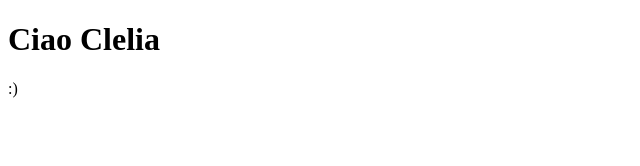
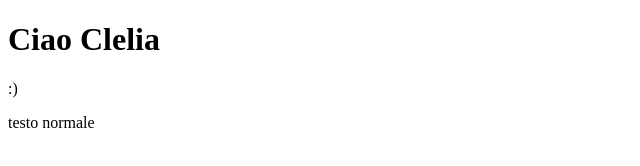
Before and after one commit to StefaniaSperani/htmlcss-hello, a plain HTML site: page index.html in a window 1280 px wide. Shown: the whole page, without its empty margins (0-640 px from the left). Drawn offline with Linux system fonts and the light colour scheme.

Commit message:
Aggiunto testo normale

```diff
--- a/index.html
+++ b/index.html
@@ -9,5 +9,6 @@
 <body>
     <h1>Ciao Clelia</h1>
      <p>:)</p>
+     testo normale
 </body>
 </html>
```
